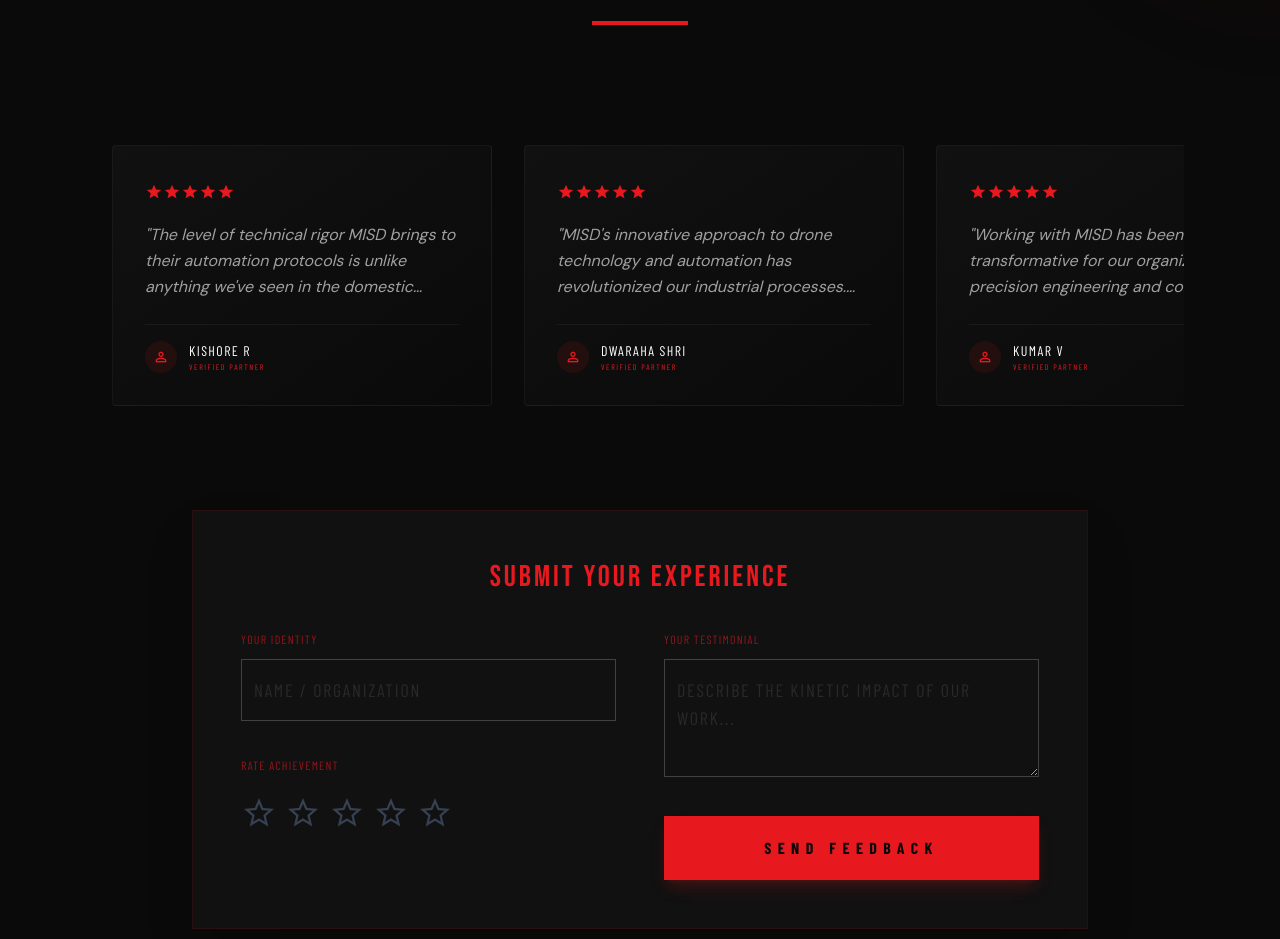
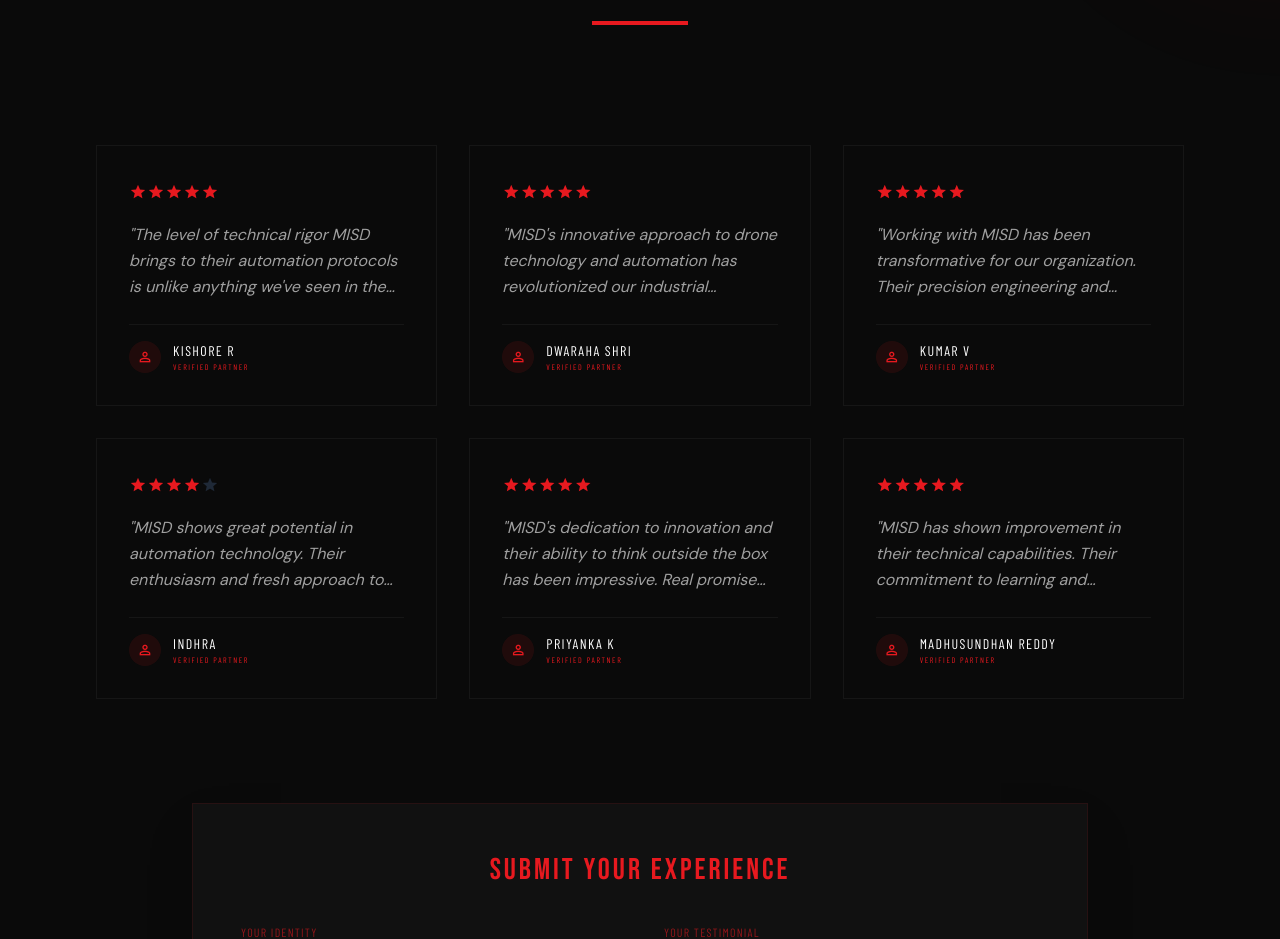
Before and after one commit to Kishoreramu25/MISD_AUTOMATIONS, a website: page index.html in a window 1280 px wide. Shown: the part 3994-4933 px from the top of the page. Drawn offline with nearby package versions, Linux system fonts and the light colour scheme; no server answers; a web font is replaced by a local one.

Commit message:
UI: Replaced complex testimonial carousel with a reliable 3-column grid.

```diff
--- a/index.html
+++ b/index.html
@@ -636,8 +636,8 @@
                     <div class="w-24 h-1 bg-primary mx-auto"></div>
                 </div>
 
-                <div class="overflow-hidden relative group py-10">
-                    <div id="testimonialGrid" class="flex gap-8 testimonial-track px-4">
+                <div class="py-10">
+                    <div id="testimonialGrid" class="grid grid-cols-1 md:grid-cols-2 lg:grid-cols-3 gap-8">
                         <!-- Dynamic Testimonials will be injected here -->
                     </div>
                 </div>
@@ -679,27 +679,11 @@
             </div>
         </section>
 
-        <style>
-            .testimonial-track {
-                width: max-content;
-                animation: scroll 40s linear infinite;
-            }
-
-            .testimonial-track:hover {
-                animation-play-state: paused;
-            }
-
-            @keyframes scroll {
-                0% { transform: translateX(0); }
-                100% { transform: translateX(calc(-50% - 16px)); }
-            }
-
             .testimonial-card {
                 background: linear-gradient(145deg, #111111, #0a0a0a);
-                min-width: 380px;
-                max-width: 380px;
                 border-radius: 4px;
                 transition: all 0.3s ease;
+                height: 100%;
             }
 
             .testimonial-card:hover {
@@ -793,11 +777,6 @@
             const list = document.getElementById('testimonialGrid');
             if (!list) return;
 
-            // Stop animation and reset position before re-rendering
-            list.style.animation = 'none';
-            list.style.transform = 'translateX(0)';
-            list.offsetHeight; // force reflow
-
             const staticTestimonials = [
                 { name: "Kishore R", feedback: "The level of technical rigor MISD brings to their automation protocols is unlike anything we've seen in the domestic sector. They aren't just building robots; they're engineering the future.", rating: 5 },
                 { name: "Dwaraha Shri", feedback: "MISD's innovative approach to drone technology and automation has revolutionized our industrial processes. Their expertise in AI results are exceptional.", rating: 5 },
@@ -821,17 +800,9 @@
 
                 let allTestimonials = (Array.isArray(feedbacks) && feedbacks.length > 0) ? feedbacks : staticTestimonials;
 
-                // Duplicate for seamless scroll AFTER fetching fresh data
-                const displayList = [...allTestimonials, ...allTestimonials];
-
-                displayList.forEach(item => {
+                allTestimonials.forEach(item => {
                     list.appendChild(createTestimonialCard(item));
                 });
-
-                // Restart animation after small delay to ensure rendering is complete
-                setTimeout(() => {
-                    list.style.animation = '';
-                }, 100);
             } catch (err) {
                 console.error('Error fetching testimonials:', err);
                 renderStaticTestimonials(list, staticTestimonials);
@@ -840,8 +811,7 @@
 
         function renderStaticTestimonials(list, staticTestimonials) {
             list.innerHTML = '';
-            const displayList = [...staticTestimonials, ...staticTestimonials];
-            displayList.forEach(item => {
+            staticTestimonials.forEach(item => {
                 list.appendChild(createTestimonialCard(item));
             });
         }
```
